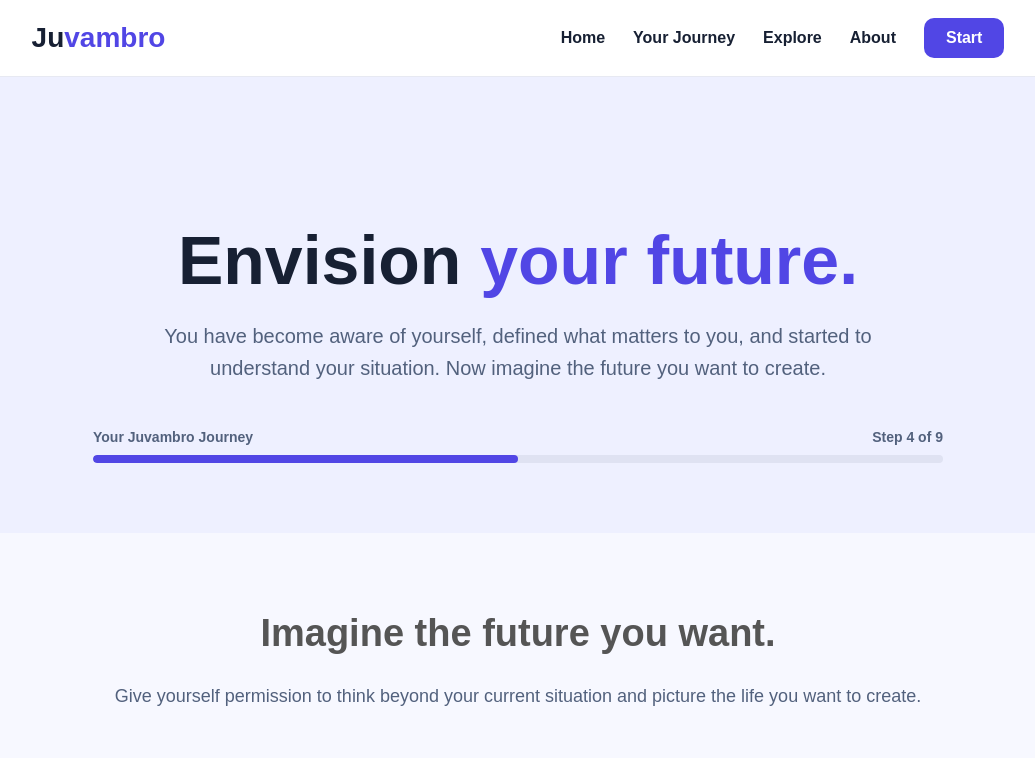
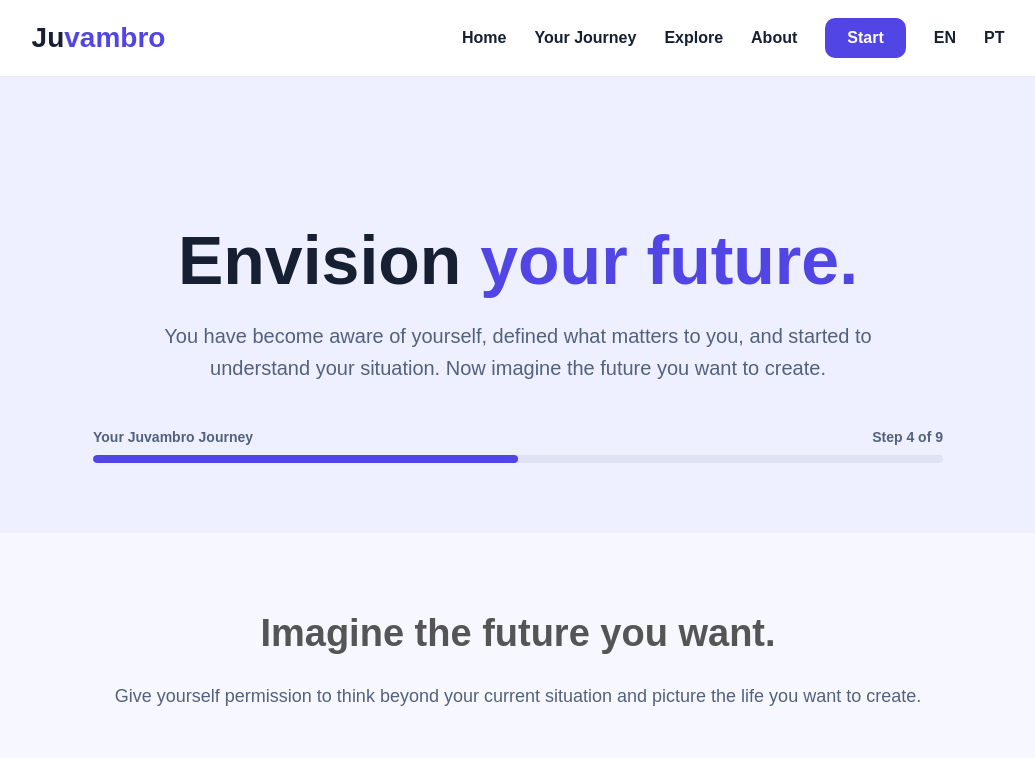
Before and after one commit to juvambro/juvambro.com, a plain HTML site: page envision.html in a window 1280 px wide. Shown: the top 758 px of the page, without its empty margins (122-1157 px from the left). Drawn offline with Linux system fonts and the light colour scheme.

Commit message:
Update envision.html

```diff
--- a/envision.html
+++ b/envision.html
@@ -346,6 +346,8 @@ footer {
         <a href="index.html#explore">Explore</a>
         <a href="index.html#about">About</a>
         <a href="journey.html" class="start-button">Start</a>
+        <a href="develop.html" class="language-link">EN</a>
+        <a href="pt/develop.html" class="language-link">PT</a>
     </div>
 </nav>
 
```
